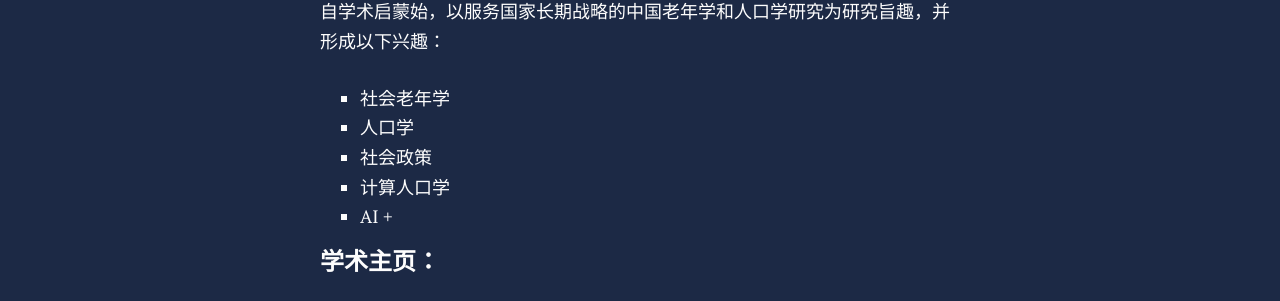
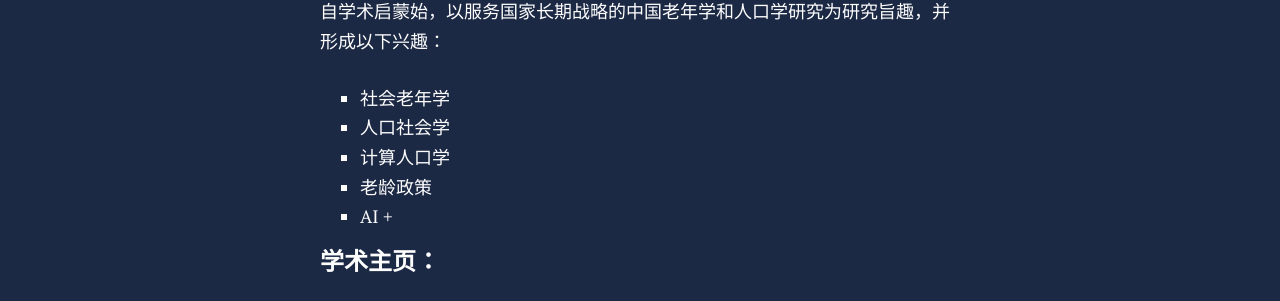
Before and after one commit to bwPhD/bwPhD.github.io, a Jekyll site: the page built from index.md, in a window 1280 px wide. Shown: the part 658-959 px from the top of the page. Built offline with Jekyll 4.4.1, drawn with Linux system fonts in a browser that asks for light colours; nearby versions of some CDN libraries; comment, search, counter and statistics services are not loaded; a style sheet for code colours, icons or effects is not loaded; our own code applies the rules of GitHub Pages for plain Markdown files.

Commit message:
Update index.md

```diff
--- a/index.md
+++ b/index.md
@@ -21,9 +21,9 @@ layout: page
 ### 研究兴趣
 自学术启蒙始，以服务国家长期战略的中国老年学和人口学研究为研究旨趣，并形成以下兴趣：
 - 社会老年学
-- 人口学
-- 社会政策
+- 人口社会学
 - 计算人口学
+- 老龄政策
 - AI +
 
 ---
```
